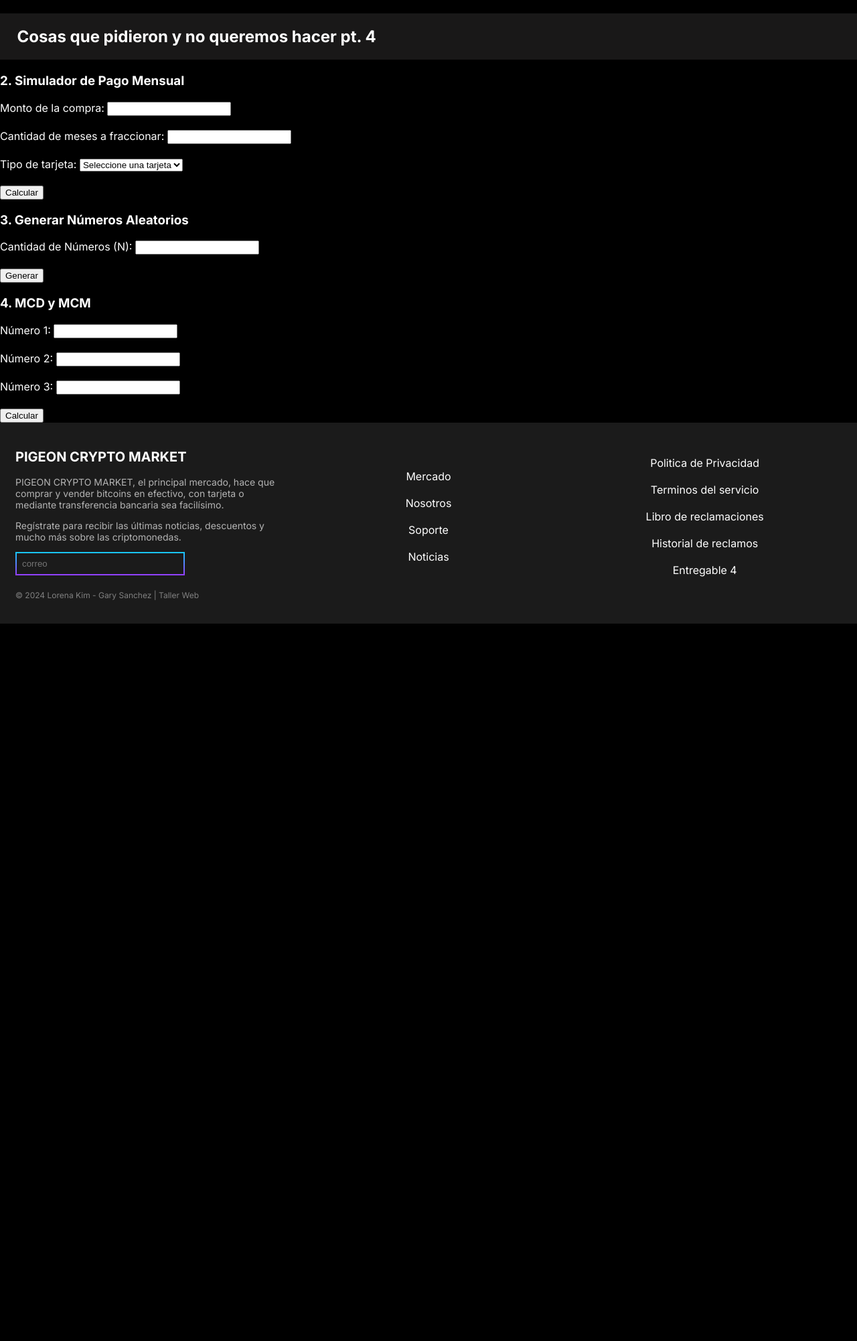
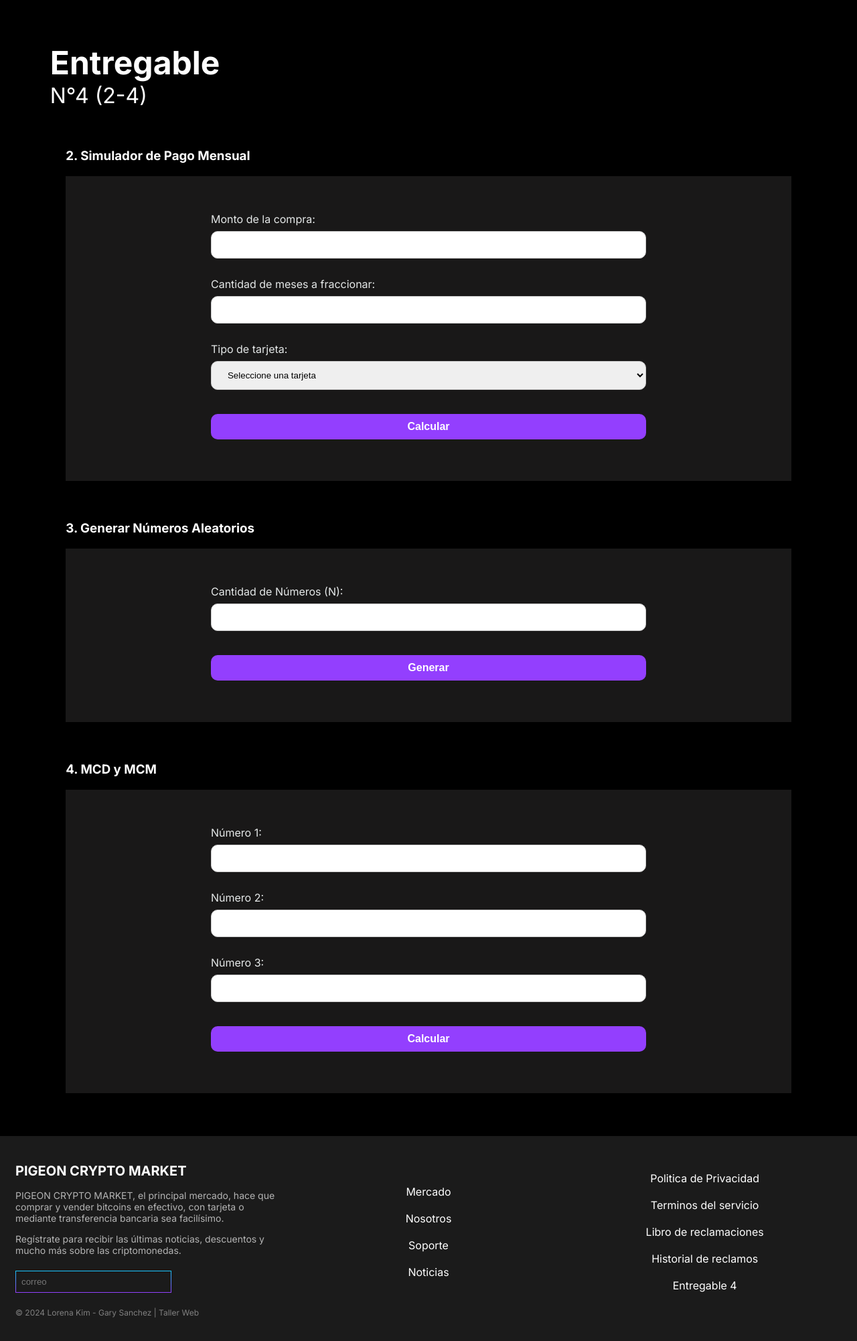
Before and after one commit to SuggarHidden/Taller-de-Prog-Web, a PHP site: page /entregable4.php in a window 1280 px wide. Shown: the part 51-2053 px from the top of the page at 67% size. Before the commit the page ends 982 px from the top, so only its background shows below. Run offline with PHP 8.4, Linux system fonts and the light colour scheme.

Commit message:
entregable4 css

```diff
--- a/entregable4.php
+++ b/entregable4.php
@@ -29,9 +29,10 @@
       <a href="register.php"><button id="btnRegister">Registrate</button></a>
     </div>
   </header>
-  <section class="support-header">
-    <h2>Cosas que pidieron y no queremos hacer  pt. 4</h2>
-  </section>
+
+  <section class="ejercicios">
+    <h2 id="title1">Entregable</h2>
+    <p id="title2">N°4 (2-4)</p>
 
     <section id="credito">
       <h3>2. Simulador de Pago Mensual</h3>
@@ -46,7 +47,7 @@
 
         <label for="tarjeta">Tipo de tarjeta:</label>
         <select id="tarjeta" name="tarjeta" required>
-          <option value="" disabled selected>Seleccione una tarjeta</option>
+          <option value="" disabled selected >Seleccione una tarjeta</option >
           <option value="visa" <?php echo (isset($_POST['tarjeta']) && $_POST['tarjeta'] == 'visa') ? 'selected' : ''; ?>>
             Visa</option>
           <option value="mastercard" <?php echo (isset($_POST['tarjeta']) && $_POST['tarjeta'] == 'mastercard') ? 'selected' : ''; ?>>MasterCard</option>
@@ -54,7 +55,7 @@
             American Express</option>
         </select><br><br>
 
-        <input type="submit" value="Calcular">
+        <input type="submit" value="Calcular" id="bottonEnviar">
       </form>
 
       <?php
@@ -113,7 +114,7 @@
         <label for="cantidad">Cantidad de Números (N):</label>
         <input type="number" id="cantidad" name="cantidad"
           value="<?php echo isset($_POST['cantidad']) ? $_POST['cantidad'] : ''; ?>" required><br><br>
-        <input type="submit" value="Generar">
+        <input type="submit" value="Generar" id="bottonEnviar">
       </form>
 
       <?php
@@ -181,7 +182,7 @@
         <label for="num3">Número 3:</label>
         <input type="number" id="num3" name="num3" value="<?php echo isset($_POST['num3']) ? $_POST['num3'] : ''; ?>"
           required><br><br>
-        <input type="submit" value="Calcular">
+        <input type="submit" value="Calcular" id="bottonEnviar">
       </form>
 
       <?php
@@ -216,6 +217,9 @@
       ?>
     </section>
   </div>
+  </section>
+
+
   <script src="main.js"></script>
 </body>
 <footer id="main-footer">
--- /dev/null
+++ b/styles/entregable4.css
@@ -0,0 +1,97 @@
+    body {
+        height: 100%;
+        margin: 0;
+        color: white;
+    }
+
+    h2 {
+        color: white;
+
+    }
+
+    span {
+        color: #933ffe;
+    }
+    #title1 {
+        text-align: left;
+        padding-left: 2%;
+        font-size: 3rem;
+        margin: 0;
+    }
+
+    #title2 {
+        text-align: left;
+        padding-left: 2%;
+        font-size: 2rem;
+        margin-top: 0;
+    }
+
+    .info-section {
+        width: 50%;
+    }
+
+    section > div {
+        display: flex;
+        color: white;
+        padding-left: 24%;
+        padding-right: 24%;
+        align-items: center;
+    }
+    section {
+        margin: 5% 4% 5% 4%;
+    }
+
+  /* para la seccion de reclamos */
+
+    #ejercicios {
+        display: flex;
+        justify-content: center;
+        flex-direction: column;
+        /*margin: 5% 4% 5% 4%; */
+    }
+
+    form {
+        background-color: rgb(31 29 29 / 83%)  ;
+        padding: 5% 20% 5% 20%;
+        color: #E5E8E8;
+    }
+
+    #bottonEnviar {
+        background-color: #933ffe;
+        color: white;
+        border: none;
+        padding: 10px 20px;
+        border-radius: 10px;
+        cursor: pointer;
+        font-size: 1rem;
+        font-weight: 600;
+        padding: 10px 30px
+
+    }
+
+    select {
+        width: 100%;
+        padding: 12px 20px;
+        margin: 8px 0;
+        border: 1px solid #ccc;
+        box-sizing: border-box;
+        border-radius: 10px;
+    }
+
+    input, textarea {
+        width: 100%;
+        padding: 12px 20px;
+        margin: 8px 0;
+        display: inline-block;
+        border: 1px solid #ccc;
+        box-sizing: border-box;
+        border-radius: 10px;
+
+    }
+
+@media (max-width: 845px) {
+
+  .info-section {
+    width: 90%;
+  }
+}
```
